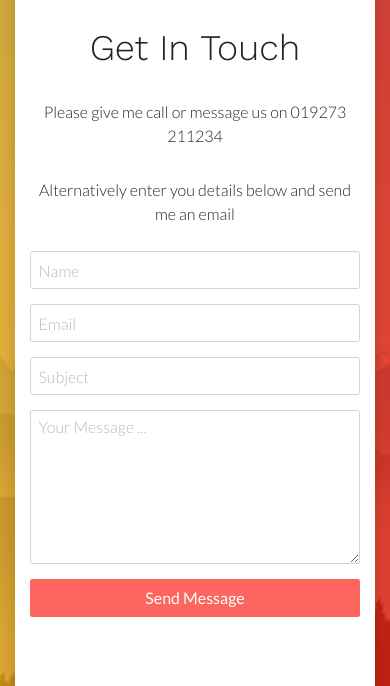
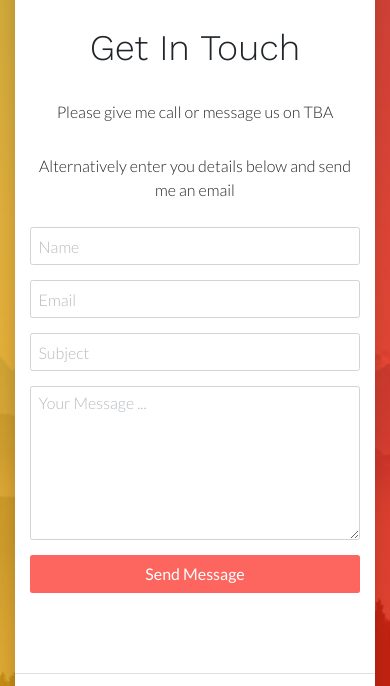
Before and after one commit to ninthevencry/localsupport, a plain HTML site: page contact.html in a window 390 px wide. Shown: the part 93-779 px from the top of the page. Drawn offline with nearby package versions, Linux system fonts and the light colour scheme; some icons are missing.

Commit message:
take out phone number

```diff
--- a/contact.html
+++ b/contact.html
@@ -57,7 +57,7 @@
             <!-- Section Title -->
             <div class="title-wrap">
                 <h2 class="section-title">Get In Touch</h2>
-                <p class="section-sub-title">Please give me call or message us on 019273 211234</p>
+                <p class="section-sub-title">Please give me call or message us on TBA</p>
                 <p>Alternatively enter you details below and send me an email</p>
             </div>
             <!-- End of Section Title -->
```
